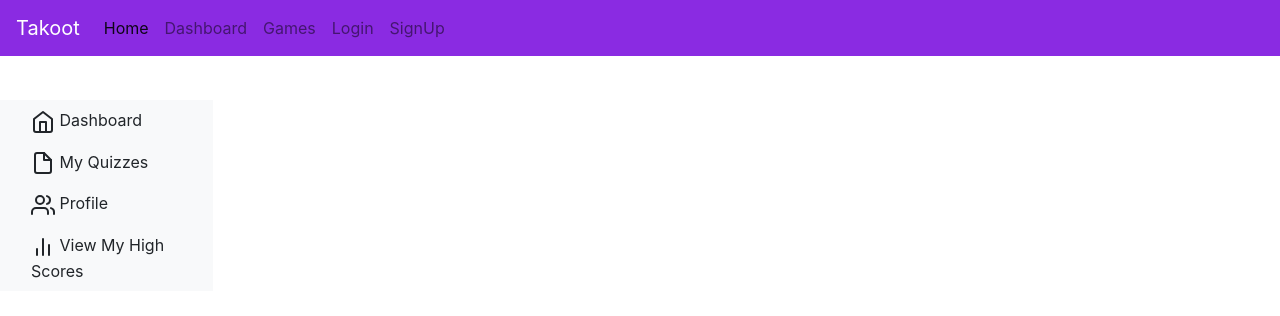
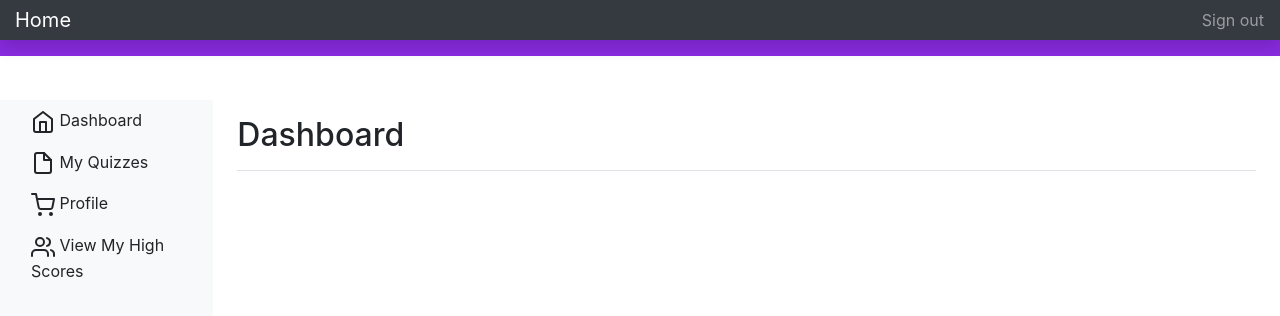
Before and after one commit to Zmaraz/Takoot-Front, an Angular app: page /dashboard in a window 1280 px wide. Shown: the top 316 px of the page. Built offline with nearby package versions, Linux system fonts and the light colour scheme.

Commit message:
cONneCtEd tO tHE APIIIII LETTSSS GOOOOOgit add -A!

```diff
--- a/src/app/auth.service.ts
+++ b/src/app/auth.service.ts
@@ -49,8 +49,8 @@ export class AuthService {
     // MAKE NOTE, AUTH REPRESENTS THE END POINT... CHECK WITH BACKEND
     this.http.post(env.API_URL + 'auth', credentialsJson, {observe: 'response'})
       .pipe(map(resp => {
-        localStorage.setItem('', resp.headers.get('Authorization'));
-        localStorage.setItem('', JSON.stringify(resp.body));
+        localStorage.setItem('user', resp.headers.get('Authorization'));
+        localStorage.setItem('jwt', JSON.stringify(resp.body));
         this.isAuthenticated = true;
       })).subscribe();
   }
@@ -58,16 +58,16 @@ export class AuthService {
 
   // logout method will remove the JWT's from the associated user in local storage
   logout() {
-    if(localStorage.getItem('') || localStorage.getItem('')) {
+    if(localStorage.getItem('user') || localStorage.getItem('jwt')) {
       console.log('Logging out current user');
-      localStorage.removeItem('');
-      localStorage.removeItem('');
+      localStorage.removeItem('user');
+      localStorage.removeItem('jwt');
     }
     this.isAuthenticated = false;
   }
 
   private hasToken(): boolean {
-    return !!localStorage.getItem('rbs-jwt');
+    return !!localStorage.getItem('jwt');
   }
 
 }
--- a/src/app/dashboard/dashboard.component.html
+++ b/src/app/dashboard/dashboard.component.html
@@ -7,43 +7,23 @@
       3. Final bottom card for User Stats
 -->
 
-<!-- <div class="wrapper"> -->
 
-<!-- Sidebar -->
-<!-- <nav id="sidebar">
-    <div class="sidebar-header">
-      <h3>User Profile</h3>
-    </div>
-
-    <ul class="list-unstyled components">
-      <li> -->
-<!-- myGames should pop up a modal to show a list of games from that user -->
-<!-- <a routerLink="">My Games</a>
-      </li>
-
-      <li> -->
-<!-- edit profile should pop up a modal -->
-<!-- <a routerLink="">Edit Profile</a>
+<nav class="navbar navbar-dark fixed-top bg-dark flex-md-nowrap p-0 shadow">
+  <a class="navbar-brand col-sm-3 col-md-2 mr-0" routerLink="">Home</a>
+  <ul class="navbar-nav px-3">
+    <li class="nav-item text-nowrap">
+      <a class="nav-link" routerLink="">Sign out</a>
     </li>
   </ul>
+</nav>
 
-  </nav> -->
-
-<!-- Page Content -->
-<!-- <div id="content">
-      <h1> My Dashboard</h1>
-  </div>
-
-</div>  -->
-
-
-
-
+<div class="container-fluid">
+  <div class="row">
     <nav class="col-md-2 d-none d-md-block bg-light sidebar">
       <div class="sidebar-sticky">
         <ul class="nav flex-column">
           <li class="nav-item">
-        <a class="nav-link active" routerLink="/dashboard">
+            <a class="nav-link active" routerLink="">
               <svg xmlns="http://www.w3.org/2000/svg" width="24" height="24" viewBox="0 0 24 24" fill="none" stroke="currentColor"
                 stroke-width="2" stroke-linecap="round" stroke-linejoin="round" class="feather feather-home">
                 <path d="M3 9l9-7 9 7v11a2 2 0 0 1-2 2H5a2 2 0 0 1-2-2z"></path>
@@ -53,8 +33,6 @@
             </a>
           </li>
           <li class="nav-item">
-
-        <!-- NEEDS ROUTER LINK!!!!!-->
             <a class="nav-link" routerLink="">
               <svg xmlns="http://www.w3.org/2000/svg" width="24" height="24" viewBox="0 0 24 24" fill="none" stroke="currentColor"
                 stroke-width="2" stroke-linecap="round" stroke-linejoin="round" class="feather feather-file">
@@ -64,30 +42,25 @@
               My Quizzes
             </a>
           </li>
-
-      <!-- NEEDS ROUTER LINK!!!!!! -->
           <li class="nav-item">
-        <a class="nav-link" routerLink="" >
+            <a class="nav-link" routerLink="">
+              <svg xmlns="http://www.w3.org/2000/svg" width="24" height="24" viewBox="0 0 24 24" fill="none" stroke="currentColor"
+                stroke-width="2" stroke-linecap="round" stroke-linejoin="round" class="feather feather-shopping-cart">
+                <circle cx="9" cy="21" r="1"></circle>
+                <circle cx="20" cy="21" r="1"></circle>
+                <path d="M1 1h4l2.68 13.39a2 2 0 0 0 2 1.61h9.72a2 2 0 0 0 2-1.61L23 6H6"></path>
+              </svg>
+              Profile
+            </a>
+          </li>
+          <li class="nav-item">
+            <a class="nav-link" routerLink="">
               <svg xmlns="http://www.w3.org/2000/svg" width="24" height="24" viewBox="0 0 24 24" fill="none" stroke="currentColor"
                 stroke-width="2" stroke-linecap="round" stroke-linejoin="round" class="feather feather-users">
                 <path d="M17 21v-2a4 4 0 0 0-4-4H5a4 4 0 0 0-4 4v2"></path>
                 <circle cx="9" cy="7" r="4"></circle>
                 <path d="M23 21v-2a4 4 0 0 0-3-3.87"></path>
                 <path d="M16 3.13a4 4 0 0 1 0 7.75"></path>
-          </svg>
-          Profile
-        </a>
-      </li>
-
-      <!-- should these be modals??????-->
-      <!-- NEEDS ROUTER LINK!!!!!!! -->
-      <li class="nav-item">
-        <a class="nav-link" routerLink="">
-          <svg xmlns="http://www.w3.org/2000/svg" width="24" height="24" viewBox="0 0 24 24" fill="none" stroke="currentColor"
-            stroke-width="2" stroke-linecap="round" stroke-linejoin="round" class="feather feather-bar-chart-2">
-            <line x1="18" y1="20" x2="18" y2="10"></line>
-            <line x1="12" y1="20" x2="12" y2="4"></line>
-            <line x1="6" y1="20" x2="6" y2="14"></line>
               </svg>
               View My High Scores
             </a>
@@ -97,3 +70,21 @@
 
       </div>
     </nav>
+
+    <main role="main" class="col-md-9 ml-sm-auto col-lg-10 px-4">
+      <div class="chartjs-size-monitor" style="position: absolute; left: 0px; top: 0px; right: 0px; bottom: 0px; overflow: hidden; pointer-events: none; visibility: hidden; z-index: -1;">
+        <div class="chartjs-size-monitor-expand" style="position:absolute;left:0;top:0;right:0;bottom:0;overflow:hidden;pointer-events:none;visibility:hidden;z-index:-1;">
+          <div style="position:absolute;width:1000000px;height:1000000px;left:0;top:0"></div>
+        </div>
+        <div class="chartjs-size-monitor-shrink" style="position:absolute;left:0;top:0;right:0;bottom:0;overflow:hidden;pointer-events:none;visibility:hidden;z-index:-1;">
+          <div style="position:absolute;width:200%;height:200%;left:0; top:0"></div>
+        </div>
+      </div>
+      <div class="d-flex justify-content-between flex-wrap flex-md-nowrap align-items-center pt-3 pb-2 mb-3 border-bottom">
+        <h1 class="h2">Dashboard</h1>
+      </div>
+
+      <canvas class="my-4 w-100 chartjs-render-monitor" id="myChart" width="1037" height="437" style="display: block; height: 350px; width: 830px;"></canvas>
+  </main>
+</div>
+</div>
--- a/src/app/data.service.ts
+++ b/src/app/data.service.ts
@@ -1,11 +1,20 @@
 import { Injectable } from '@angular/core';
+import { HttpClient } from '@angular/common/http';
 
 @Injectable({
   providedIn: 'root'
 })
 export class DataService {
 
-  constructor() { }
+  constructor(private http: HttpClient) { }
 
   // use this service to connect to the API
+
+  playQuiz() {
+    console.log('the play button was clicked on the GamesComponentHtml');
+
+    // this should create 10 questions from TV category with multiple choice answers API
+    return this.http.get('https://opentdb.com/api.php?amount=10&category=14&difficulty=easy&type=multiple');
+  }
+
 }
--- a/src/app/games/games.component.html
+++ b/src/app/games/games.component.html
@@ -22,16 +22,19 @@
       <h5 class="card-title">Card title</h5>
       <p class="card-text">This is a longer card with supporting text below as a natural lead-in to additional content. This content is a little bit longer.</p>
       <p class="card-text"><small class="text-muted">Last updated 3 mins ago</small></p>
+
+      <!-- here, you should have event binding for playQuiz -->
       <a routerLink="/quiz" class="btn" style="background-color:blueviolet; color:white">Play Game</a>
     </div>
   </div>
+
   <div class="card text-white bg-dark mb-3">
     <!-- <img class="card-img-top" src="..." alt="Card image cap"> -->
     <div class="card-body">
       <h5 class="card-title">Card title</h5>
       <p class="card-text">This card has supporting text below as a natural lead-in to additional content.</p>
       <p class="card-text"><small class="text-muted">Last updated 3 mins ago</small></p>
-      <a routerLink="/quiz" class="btn" style="background-color:blueviolet; color:white">Play Game</a>
+      <a routerLink="/quiz" (click)="playQuiz()" class="btn" style="background-color:blueviolet; color:white">Play Game</a>
     </div>
   </div>
   <div class="card text-white bg-dark mb-3">
--- a/src/app/games/games.component.ts
+++ b/src/app/games/games.component.ts
@@ -1,4 +1,5 @@
 import { Component, OnInit } from '@angular/core';
+import { DataService } from '../data.service';
 
 @Component({
   selector: 'games',
@@ -7,9 +8,28 @@ import { Component, OnInit } from '@angular/core';
 })
 export class GamesComponent implements OnInit {
 
-  constructor() { }
+  quiz: Object;
+
+  // this is a constructor in TS, that defines a private variable, data, of type DataService
+  constructor(private data: DataService) { }
 
   ngOnInit() {
+    this.data.playQuiz().subscribe(data => {
+        this.quiz = data
+        console.log(this.quiz);
+      }
+    );
   }
 
+  /*
+
+    1. First, I am importing the DataService at the top.
+    2. Then I am creating an instance of it through dependency injection within the constructor() function.
+    3. Then I call the method with this.data.firstClick() when the user clicks on the button.
+
+  */
+
+
+
+
 }
--- a/src/app/quiz/quiz.component.css
+++ b/src/app/quiz/quiz.component.css
@@ -0,0 +1,23 @@
+ul {
+    list-style-type: none;
+    margin: 0;padding: 0;
+}
+
+    li {
+        background: rgb(238, 238, 238);
+        padding: 2em;
+        border-radius: 4px;
+        margin-bottom: 7px;
+        display: grid;
+        grid-template-columns: 60px auto;
+    }
+
+        p {
+            font-weight: bold;
+            margin-left: 20px;
+        }
+
+        img {
+            border-radius: 50%;
+            width: 100%;
+        }
--- a/src/app/quiz/quiz.component.html
+++ b/src/app/quiz/quiz.component.html
@@ -2,4 +2,12 @@
   Lol, so the quiz should go here. Ideally it will link to the actual quiz that the user clicks....
 </p>
 
-<!-- add a button, "end quiz" that will take the user back to the games-->
+<!-- here, add in your logic for displaying the quiz -->
+
+<h1>Users</h1>
+
+<ul *ngIf="quiz">
+  <li *ngFor="let quiz1 of quiz.data">
+    <!-- <p>{{ user.first_name }} {{ user.last_name }}</p> -->
+  </li>
+</ul>
--- a/src/app/quiz/quiz.component.ts
+++ b/src/app/quiz/quiz.component.ts
@@ -1,4 +1,5 @@
 import { Component, OnInit } from '@angular/core';
+import { DataService } from '../data.service';
 
 @Component({
   selector: 'quiz',
@@ -7,9 +8,16 @@ import { Component, OnInit } from '@angular/core';
 })
 export class QuizComponent implements OnInit {
 
-  constructor() { }
+  quiz: Object;
+
+  constructor(private data: DataService) { }
 
   ngOnInit() {
+    this.data.playQuiz().subscribe(data => {
+        this.quiz = data
+        console.log(this.quiz);
+      }
+    );
   }
 
 }
--- a/src/app/token.interceptor.ts
+++ b/src/app/token.interceptor.ts
@@ -35,7 +35,7 @@ export class TokenInterceptor implements HttpInterceptor {
         console.log('HTTP request intercepted!');
 
         // let token equal the jwt item from storage
-        let token = window.localStorage.getItem('rbs-jwt');
+        let token = window.localStorage.getItem('jwt');
 
         // if the user hits our endpoint and the token is true, attach the JWT
         if (request.url.indexOf(environment.API_URL) >= 0 && token) {
```
Lines whose indentation alone changed are shown as unchanged.
